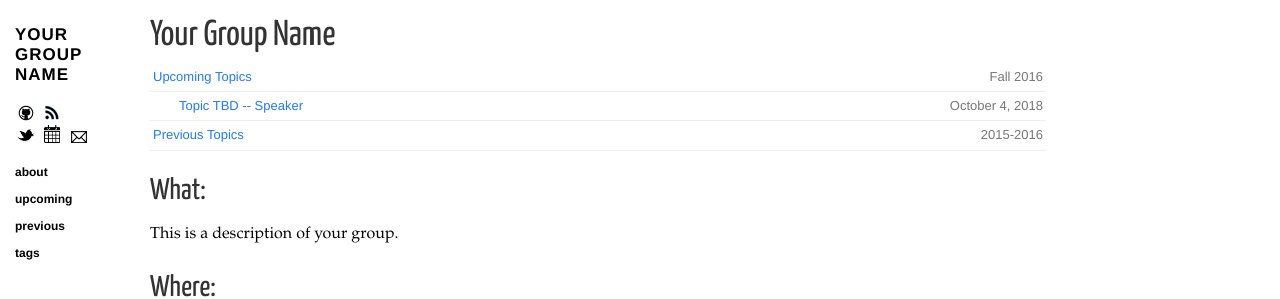
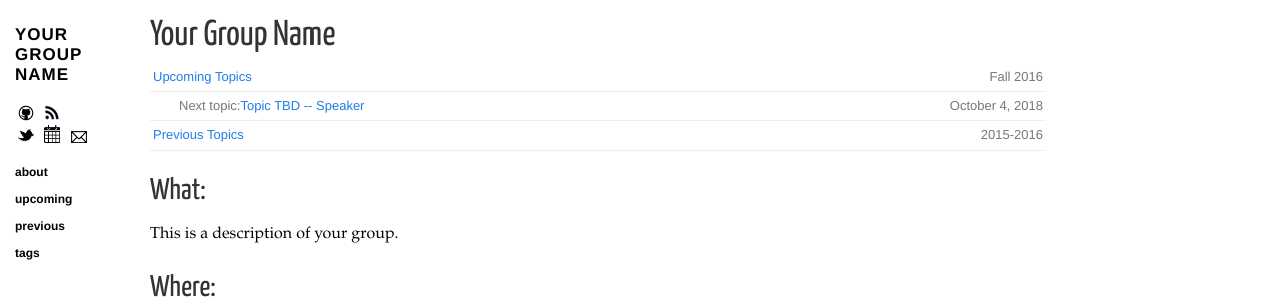
Before and after one commit to academicpages/group-meeting, a Jekyll site: the page built from index.md, in a window 1280 px wide. Shown: the top 299 px of the page. Built offline with Jekyll 4.4.1, drawn with Linux system fonts in a browser that asks for light colours; nearby versions of some CDN libraries.

Commit message:
add next topic label

```diff
--- a/index.md
+++ b/index.md
@@ -16,7 +16,7 @@ title: "About"
   {% for post in upcoming reversed %}
     {% if forloop.first %}
 		<li style="text-indent: 2em;">
-		<span>{{ post.date | date: "%B %e, %Y" }}</span> <a href="{{ site.url }}{{ post.url }}">{{ post.title }}</a>
+		<span>{{ post.date | date: "%B %e, %Y" }}</span> Next topic:<a href="{{ site.url }}{{ post.url }}">{{ post.title }}</a>
 		</li>
 	 {% endif %}
   {% endfor %}
```
